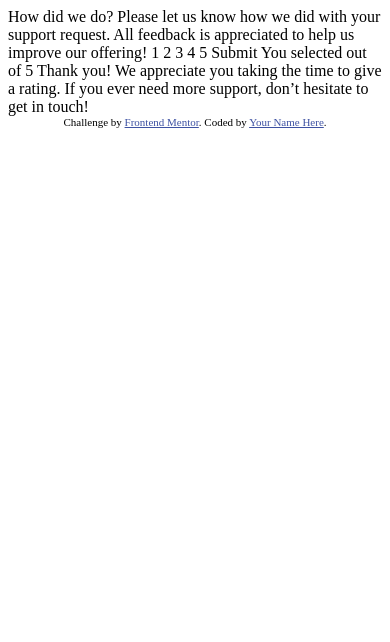
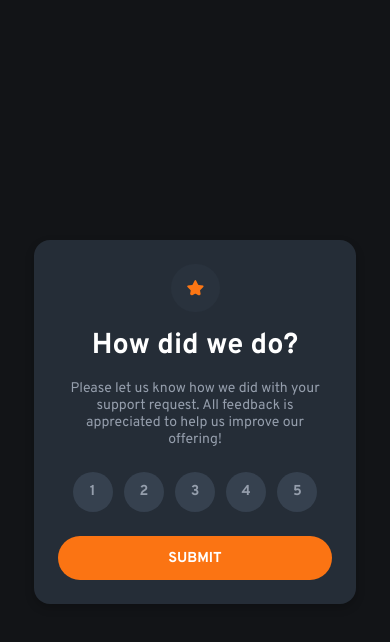
Before and after one commit to LucasCPena/Interative_rating_component, a plain HTML site: page index.html in a window 390 px wide. Drawn offline with Linux system fonts and the light colour scheme.

Commit message:
NPS CREATED

```diff
--- a/index.html
+++ b/index.html
@@ -1,49 +1,69 @@
 <!DOCTYPE html>
 <html lang="en">
+
 <head>
   <meta charset="UTF-8">
-  <meta name="viewport" content="width=device-width, initial-scale=1.0"> <!-- displays site properly based on user's device -->
+  <meta name="viewport" content="width=device-width, initial-scale=1.0">
+  <!-- displays site properly based on user's device -->
 
   <link rel="icon" type="image/png" sizes="32x32" href="./images/favicon-32x32.png">
-
+  <link rel="stylesheet" href="style.css" />
+  <link rel="preconnect" href="https://fonts.googleapis.com" />
+  <link rel="preconnect" href="https://fonts.gstatic.com" crossorigin />
+  <link
+    href="https://fonts.googleapis.com/css2?family=Fraunces:ital,opsz,wght@0,9..144,100..900;1,9..144,100..900&family=Overpass:ital,wght@0,100..900;1,100..900&family=Red+Hat+Display:ital,wght@0,300..900;1,300..900&display=swap"
+    rel="stylesheet" />
   <title>Frontend Mentor | Interactive rating component</title>
 
   <!-- Feel free to remove these styles or customise in your own stylesheet 👍 -->
   <style>
-    .attribution { font-size: 11px; text-align: center; }
-    .attribution a { color: hsl(228, 45%, 44%); }
+    .attribution {
+      font-size: 11px;
+      text-align: center;
+    }
+
+    .attribution a {
+      color: hsl(228, 45%, 44%);
+    }
   </style>
 </head>
+
 <body>
 
   <!-- Rating state start -->
+  <div class="container">
+    <img src="images/icon-star.svg " alt="icon start" class="img">
+    <h2>How did we do?</h2>
+    <P>
+      Please let us know how we did with your support request. All feedback is appreciated
+      to help us improve our offering!
+    </P>
+    <ul>
+      <li>1</li>
+      <li>2</li>
+      <li>3</li>
+      <li>4</li>
+      <li>5</li>
+    </ul>
 
-  How did we do?
 
-  Please let us know how we did with your support request. All feedback is appreciated
-  to help us improve our offering!
+    <button>Submit</button>
+  </div>
 
-  1 2 3 4 5
+<div class="tks hidden">
+  <img src="images/illustration-thank-you.svg" alt="illustration-thank-you">
+  <p class="section">You selected
+    <span id="rating">out of 5</span></p>
 
-  Submit
-
-  <!-- Rating state end -->
-
-  <!-- Thank you state start -->
-
-  You selected <!-- Add rating here --> out of 5
-
-  Thank you!
-
+  <h2>Thank you!</h2>
   We appreciate you taking the time to give a rating. If you ever need more support,
   don’t hesitate to get in touch!
-
-  <!-- Thank you state end -->
+</p>
+</div>
 
 
-  <div class="attribution">
-    Challenge by <a href="https://www.frontendmentor.io?ref=challenge" target="_blank">Frontend Mentor</a>.
-    Coded by <a href="#">Your Name Here</a>.
-  </div>
+<script src="index.js"></script>
+
 </body>
+
 </html>
--- /dev/null
+++ b/index.js
@@ -0,0 +1,33 @@
+window.onload = function () {
+    const listItems = document.querySelectorAll("li");
+    const submitButton = document.querySelector("button");
+    const thankYouDiv = document.querySelector(".tks");
+    const ratingSpan = document.querySelector("#rating");
+    const container = document.querySelector(".container");
+    let selectedRating = null;
+
+    // Adiciona evento de clique para cada item da lista
+    listItems.forEach(item => {
+        item.addEventListener("click", function () {
+            // Remove a seleção anterior
+            listItems.forEach(li => li.classList.remove("selected"));
+
+            // Adiciona a classe selecionada ao item clicado
+            this.classList.add("selected");
+            selectedRating = this.textContent;
+        });
+    });
+
+    // Evento de clique para o botão de envio
+    submitButton.addEventListener("click", function (event) {
+        event.preventDefault(); // Evita comportamento padrão caso esteja dentro de um <form>
+
+        if (selectedRating) {
+            ratingSpan.textContent = selectedRating;
+            thankYouDiv.classList.remove("hidden"); // Exibe a mensagem de agradecimento
+            container.classList.add("hidden"); // Oculta o container principal
+        } else {
+            alert("Por favor, selecione uma nota antes de enviar.");
+        }
+    });
+};
--- /dev/null
+++ b/style.css
@@ -0,0 +1,164 @@
+/* Reset básico */
+* {
+    margin: 0;
+    padding: 0;
+    box-sizing: border-box;
+    font-family: "Overpass", sans-serif;
+}
+
+/* Estilização do corpo da página */
+body {
+    background-color: hsl(216, 12%, 8%);
+    color: hsl(217, 12%, 63%);
+    width: 100%;
+    height: 100vh;
+    display: flex;
+    flex-direction: column;
+    justify-content: center;
+    align-items: center;
+    font-size: 14px;
+    padding: 1rem;
+}
+
+/* Estilização do container principal */
+.container, .tks {
+    display: flex;
+    flex-direction: column;
+    justify-content: center;
+    align-items: center;
+    background-color: hsl(213, 19%, 18%);
+    width: 100%;
+    max-width: 400px;
+    border-radius: 1rem;
+    padding: 2rem;
+    gap: 1rem;
+    text-align: center;
+    box-shadow: 0 4px 10px rgba(0, 0, 0, 0.2);
+    transition: transform 0.3s ease-in-out;
+}
+
+/* Adiciona um leve efeito de hover ao container */
+.container:hover, .tks:hover {
+    transform: scale(1.02);
+}
+
+/* Estilização do título */
+h2 {
+    color: hsl(0, 0%, 100%);
+    font-size: 1.8rem;
+}
+
+/* Estilização da imagem */
+.img {
+    border-radius: 100rem;
+    background-color: hsl(214, 19%, 20%);
+    object-fit: cover;
+    object-position: center;
+    padding: 1rem;
+}
+
+/* Lista dos números */
+ul {
+    display: flex;
+    justify-content: center;
+    gap: 0.7rem;
+    padding: 0.5rem 0;
+}
+
+/* Itens da lista (números) */
+li {
+    background-color: hsl(214, 19%, 26%);
+    border-radius: 50%;
+    width: 50px;
+    height: 50px;
+    display: flex;
+    align-items: center;
+    justify-content: center;
+    font-weight: bold;
+    cursor: pointer;
+    transition: all 0.3s ease;
+    user-select: none;
+    font-size: 1rem;
+    color: hsl(217, 12%, 63%);
+}
+
+/* Efeito ao passar o mouse */
+li:hover {
+    background-color: hsl(25, 97%, 53%);
+    color: white;
+    transform: scale(1.1);
+}
+
+/* Mantém o item selecionado mesmo após o hover */
+li.selected {
+    background-color: hsl(25, 97%, 53%);
+    color: white;
+    transform: scale(1.1);
+}
+
+/* Botão de envio */
+button {
+    background-color: hsl(25, 97%, 53%);
+    width: 100%;
+    max-width: 300px;
+    padding: 0.8rem;
+    border: none;
+    border-radius: 10rem;
+    font-size: 1rem;
+    font-weight: bold;
+    text-transform: uppercase;
+    cursor: pointer;
+    transition: all 0.3s ease;
+    color: white;
+}
+
+/* Efeito ao passar o mouse no botão */
+button:hover {
+    background-color: hsl(25, 100%, 63%);
+    transform: translateY(-2px);
+    box-shadow: 0 4px 10px rgba(255, 166, 0, 0.3);
+}
+
+/* Efeito ao clicar no botão */
+button:active {
+    transform: translateY(1px);
+    box-shadow: none;
+}
+
+/* Mensagem de agradecimento */
+.tks p {
+    text-align: center;
+    font-size: 1rem;
+    color: hsl(217, 12%, 63%);
+}
+
+/* Exibição da nota escolhida */
+.selection {
+    background-color: hsl(214, 19%, 26%);
+    padding: 0.5rem 1rem;
+    border-radius: 2rem;
+    color: hsl(25, 97%, 53%);
+    margin-top: 1rem;
+    font-weight: bold;
+}
+
+/* Esconder elementos quando necessário */
+.hidden {
+    display: none;
+}
+
+/* Responsividade */
+@media (max-width: 500px) {
+    .container, .tks {
+        max-width: 90%;
+        padding: 1.5rem;
+    }
+    li {
+        width: 40px;
+        height: 40px;
+        font-size: 0.9rem;
+    }
+    button {
+        font-size: 0.9rem;
+    }
+}
```
